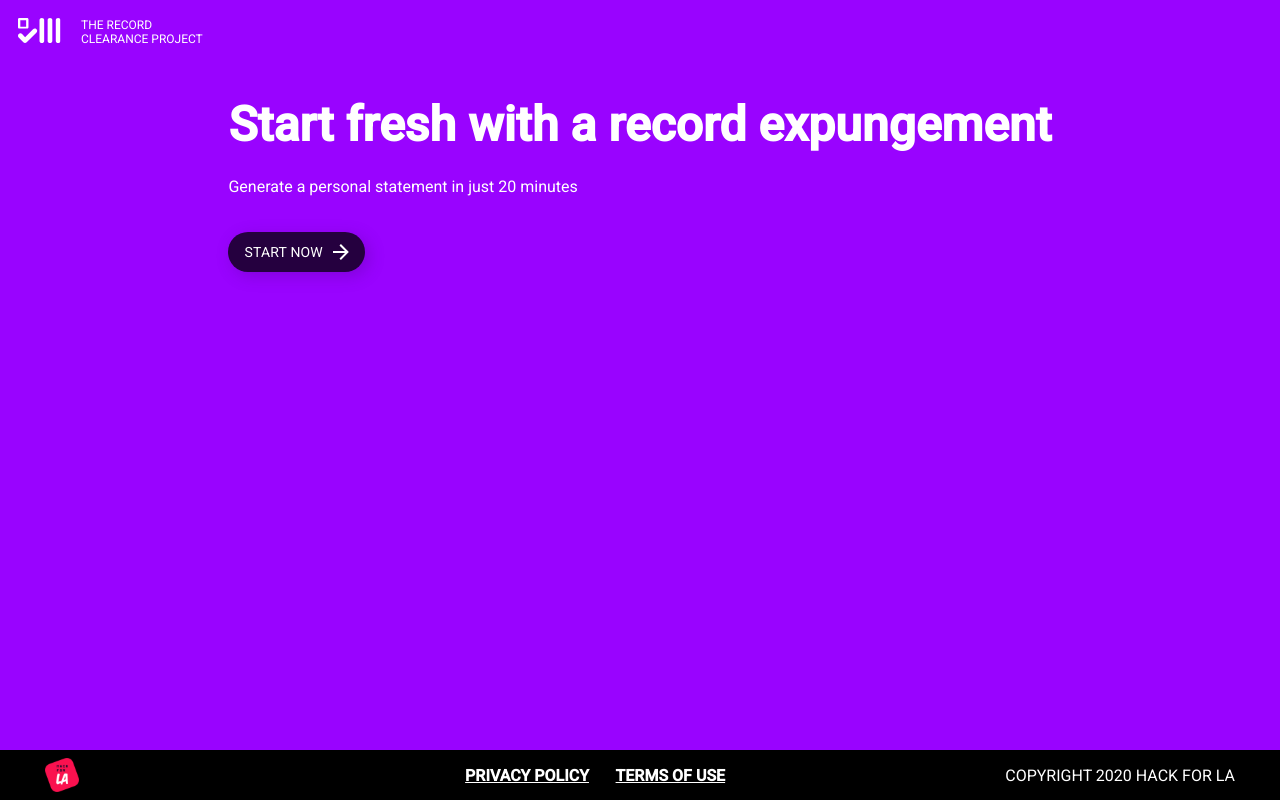
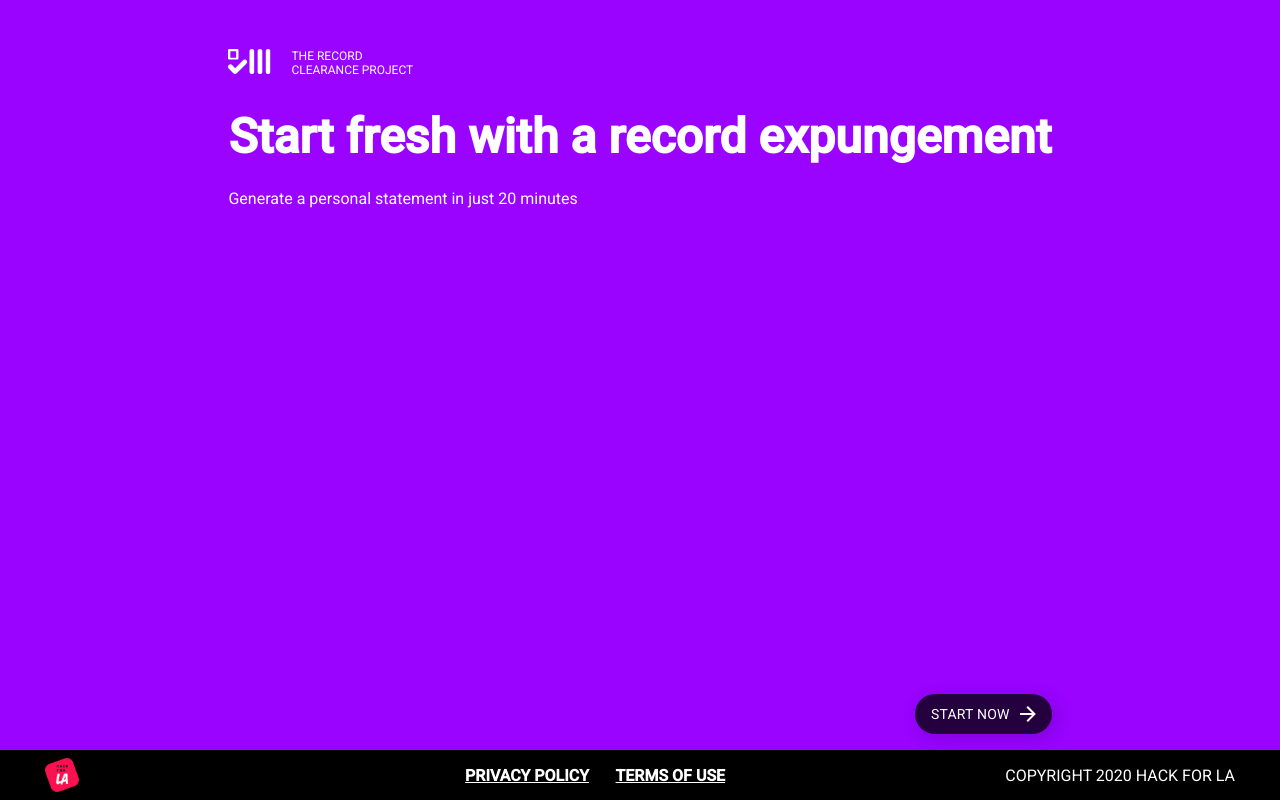
Before and after one commit to hackforla/expunge-assist, a React (Create React App) app in the folder react/client/: page / in a window 1280 px wide. Built offline with nearby package versions, Linux system fonts and the light colour scheme.

Commit message:
refactor so Landing page is separate from PageContainer

```diff
--- a/react/client/src/App.tsx
+++ b/react/client/src/App.tsx
@@ -13,6 +13,7 @@ import AffirmationContextProvider from 'contexts/AffirmationContext';
 import PageContainer from 'components/PageContainer';
 import Navbar from 'components/Navbar';
 
+import Landing from 'pages/Landing';
 import PrivacyPolicy from 'pages/PrivacyPolicy';
 import TermsOfUse from 'pages/TermsOfUse';
 import FAQ from 'pages/FAQ';
@@ -74,8 +75,7 @@ const App: React.FC = () => {
               <Route
                 exact
                 path="/"
-                component={PageContainer}
-                history={history}
+                component={Landing}
               />
               <Route
                 path="/form/:page?/:substep?"
--- a/react/client/src/components/PageContainer.tsx
+++ b/react/client/src/components/PageContainer.tsx
@@ -11,16 +11,13 @@ import RoutingContext from 'contexts/RoutingContext';
 import { AffirmationContext } from 'contexts/AffirmationContext';
 import { STEP_ENUMS } from 'contexts/RoutingProps';
 import { FormStateContextProvider } from 'contexts/FormStateContext';
+import useUtilityStyles from 'styles/utilityStyles';
 
-interface styleProps {
-  isLandingPage: boolean;
-}
-
-const useStyles = makeStyles<Theme, styleProps>(() =>
+const useStyles = makeStyles<Theme>(() =>
   createStyles({
     root: {
-      background: (props) => (props.isLandingPage ? '#9903ff' : 'white'),
-      color: (props) => (props.isLandingPage ? 'white' : '#131313'),
+      background: 'white',
+      color: '#131313',
       padding: '18px',
       display: 'flex',
       flex: '1 0 auto',
@@ -44,10 +41,8 @@ const PageContainer = ({ match }: PageProps) => {
     AffirmationContext
   );
 
-  const isLandingPage = currentStep === STEP_ENUMS.NONE;
-
-  const styleProps = { isLandingPage };
-  const classes = useStyles(styleProps);
+  const classes = useStyles();
+  const utilityClasses = useUtilityStyles();
 
   useEffect(() => {
     // handle closing the affirmation on home page
@@ -98,8 +93,8 @@ const PageContainer = ({ match }: PageProps) => {
   }, [currentStep]);
 
   return (
-    <div className={`${classes.root} page-container`}>
-      <Header isMainPage={isLandingPage} />
+    <div className={classes.root}>
+      <Header isMainPage={false} />
 
       <AffirmationComponent
         buttonText={affirmationData.buttonText}
@@ -109,9 +104,7 @@ const PageContainer = ({ match }: PageProps) => {
         onChangeAffirmation={updateAffirmationData}
       />
 
-      {isLandingPage && <Landing />}
-
-      {!affirmationData.isActive && !isLandingPage && (
+      {!affirmationData.isActive && (
         <FormStateContextProvider>
           <FormHeader />
           <Form
--- a/react/client/src/pages/Landing.tsx
+++ b/react/client/src/pages/Landing.tsx
@@ -1,6 +1,8 @@
 import React, { useContext } from 'react';
 import Button from 'components/Button';
 import { makeStyles, createStyles } from '@material-ui/core';
+
+import Header from 'components/Header';
 
 import RoutingContext from 'contexts/RoutingContext';
 
@@ -14,6 +16,16 @@ const useStyles = makeStyles(() =>
     marTop36: {
       marginTop: '36px',
     },
+    landing: {
+      background: '#9903ff',
+      color: 'white',
+    },
+    flowNavigationContainer: {
+      marginTop: '36px',
+      display: 'flex',
+      flexDirection: 'row',
+      justifyContent: 'flex-end',
+    },
   })
 );
 
@@ -24,13 +36,17 @@ const Landing = () => {
   const { goNextPage } = useContext(RoutingContext);
 
   return (
-    <div className={`${utilityClasses.contentContainer} content-page`}>
-      <h1 className="page-title">Start fresh with a record expungement</h1>
-      <div className={classes.marTop24}>
-        Generate a personal statement in just 20 minutes
+    <div className={`${utilityClasses.contentContainer} ${classes.landing}`}>
+      <Header isMainPage />
+
+      <div className={`${utilityClasses.contentContainer} content-page`}>
+        <h1 className="page-title">Start fresh with a record expungement</h1>
+        <div className={classes.marTop24}>
+          Generate a personal statement in just 20 minutes
+        </div>
       </div>
 
-      <div className={`${utilityClasses.buttonContainer} ${classes.marTop36}`}>
+      <div className={classes.flowNavigationContainer}>
         <Button
           onClick={() => goNextPage()}
           theme="dark"
```
